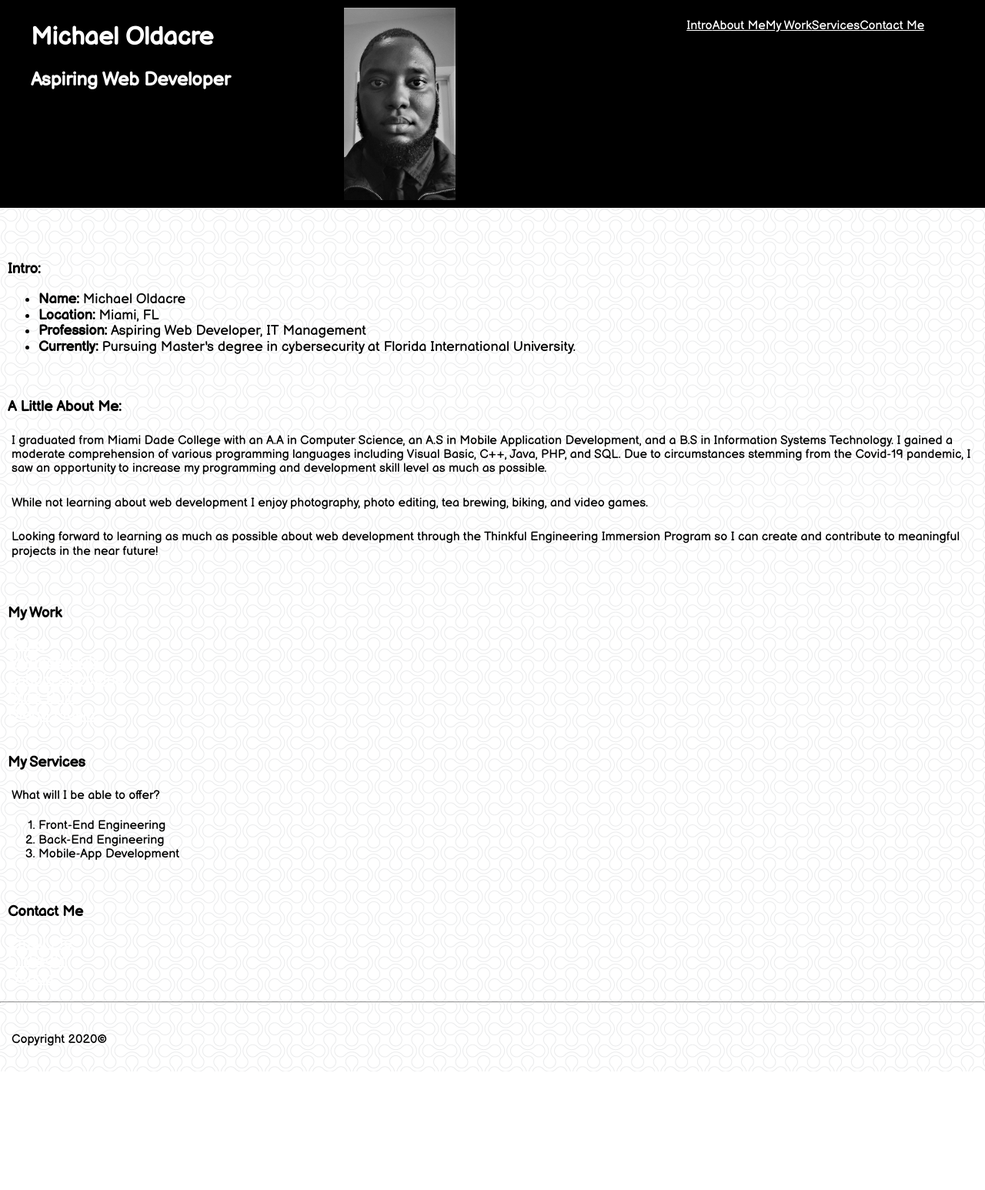
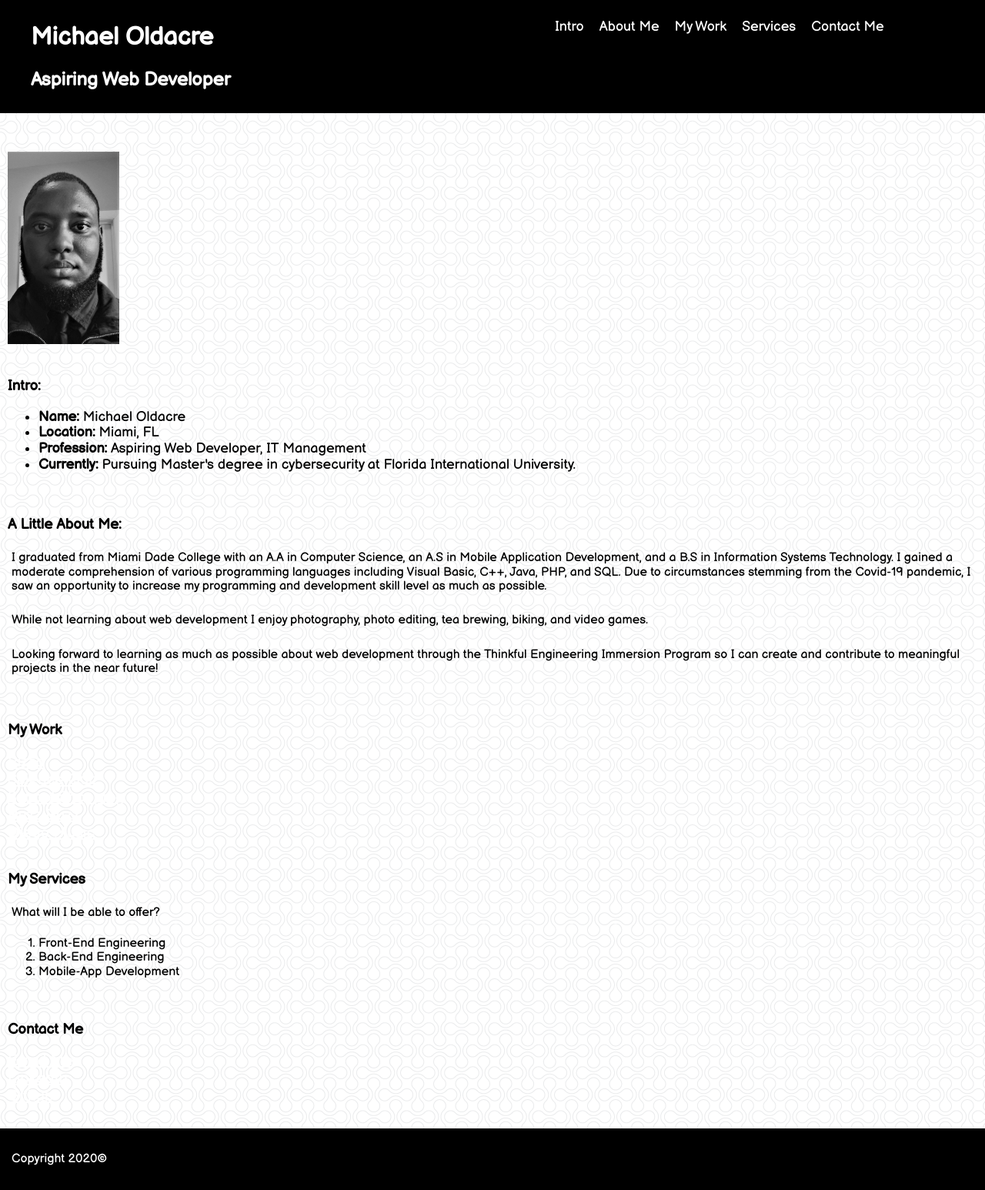
Before and after one commit to mloldacre/PersonalPortfolio, a plain HTML site: page index.html in a window 1280 px wide. Shown: the whole page at 77% size. Before the commit the page ends 1392 px from the top, so only its background shows below. Drawn offline with nearby package versions, Linux system fonts and the light colour scheme.

Commit message:
updated header and footer

```diff
--- a/index.html
+++ b/index.html
@@ -15,15 +15,14 @@
 <!-- Header -->
 
 <body>
+
+  <!-- May want to do something with section tag later -->
   <section>
     <div class="group">
       <header>
         <div class="item">
           <h1>Michael Oldacre</h1>
           <h2>Aspiring Web Developer</h2>
-        </div>
-        <div class="item">
-          <img src="images/portrait.jpg" height="250" alt="Michael Oldacre - Portrait">
         </div>
         <!-- Navigation Bar -->
         <div class="item">
@@ -37,12 +36,14 @@
         </div>
       </header>
     </div>
-    </div>
   </section>
 
   <!-- Main Starts Here -->
-
+  <main>
     <div class="group">
+      <div class="item">
+        <img src="images/portrait.jpg" height="250" alt="Michael Oldacre - Portrait">
+      </div>
       <div class="item">
         <article id="info">
           <!-- Introduction Section -->
@@ -56,6 +57,7 @@
         </article>
       </div>
     </div>
+  </main>
 
   <!-- About Me Section -->
   <div class="group">
@@ -122,13 +124,12 @@
   </article>
 
   <!-- Footer -->
-  <hr>
   <div class="group">
+    <footer>
       <div class="item">
-      <footer>
         <p>Copyright 2020©</p>
+      </div>
     </footer>
-    </div>
   </div>
   <script src="script.js"></script>
 </body>
--- a/style.css
+++ b/style.css
@@ -1,29 +1,62 @@
 /* -------  Type ------- */
+
 @import url('https://fonts.googleapis.com/css2?family=Balsamiq+Sans&display=swap');
-div{font-family: 'Balsamiq Sans', cursive;}
+div {
+  font-family: 'Balsamiq Sans', cursive;
+}
 
-ul{font-size: 18px;}
-ol{text-align:justify;}
-article a{font-size: 20px;}
-p{padding: 5px;}
+ul {
+  font-size: 18px;
+}
+
+ol {
+  text-align: justify;
+}
+
+article a {
+  font-size: 20px;
+}
+
+p {
+  padding: 5px;
+}
+
+/* -------  Background ------- */
+
+body {
+  background-image: url(images/double-bubble-outline.png);
+  margin: 0;
+}
+
+/* ------- Flexbox ------- */
+
+.group {
+  display: flex;
+  flex-direction: column;
+}
+
+.item {
+  flex: 1;
+  margin: 10px;
+}
+
+.item-triple {
+  flex: 3;
+}
 
 /* ------- Header ------- */
-header{
+
+header {
   background-color: black;
   margin-bottom: 40px;
 }
 
-header h1{
+header h1 {
   color: white;
 }
 
-header h2{
+header h2 {
   color: white;
-}
-
-header img{
-  display: flex;
-  flex-direction: row;
 }
 
 header nav {
@@ -31,66 +64,66 @@ header nav {
   justify-content: center;
 }
 
-header nav ul {
-  display: flex;
-  padding-left: 0;
-  list-style: none;
-}
-
-header nav ul li a {
+header nav a {
   margin: 0 20px 0 0;
   text-decoration: none;
 }
-/* -------  Background ------- */
-body {
-	background-image:url(images/double-bubble-outline.png);
-  margin: 0;
+
+/* -------  Main ------- */
+
+/* -------  Footer ------- */
+
+footer {
+  display: flex;
+  color: white;
+  background-color: black;
+  margin-top: 20px;
 }
 
 /* -------  links ------- */
-a:link { color: white; }
-a:visited { color: #ff0000; }
-a:hover { color: #ff7700; }
-a:active { color: #a830b8; }
 
-/* ------- Flexbox ------- */
-.group{
-  display: flex;
-  flex-direction: column;
+a:link {
+  color: white;
 }
 
-.item{
-  flex: 1;
-  margin: 10px;
+a:visited {
+  color: #ff0000;
 }
 
-.item-triple{
-  flex: 3;
+a:hover {
+  color: #ff7700;
 }
 
+a:active {
+  color: #a830b8;
+}
 
 /* -------  Desktops ------- */
-@media all and (min-width: 600px){
-  header{
+
+@media all and (min-width: 600px) {
+  header {
     display: flex;
     justify-content: space-between;
     padding: 0 30px;
-}
-
-header nav{
-     margin-top: 15px;
-}
+  }
+  header nav {
+    margin-top: 15px;
+    font-size: large;
+  }
 }
 
 /* -------  Spacing ------- */
+
 .gap-sm {
   height: 40px;
   width: auto;
 }
+
 .gap-md {
   height: 100px;
   width: auto;
 }
+
 .gap-lg {
   height: 200px;
   width: auto;
@@ -101,8 +134,7 @@ header nav{
   width: auto;
 }
 
-
 .wrapper {
-width: 85%;
-margin: auto;
+  width: 85%;
+  margin: auto;
 }
```
Lines whose indentation alone changed are shown as unchanged.
